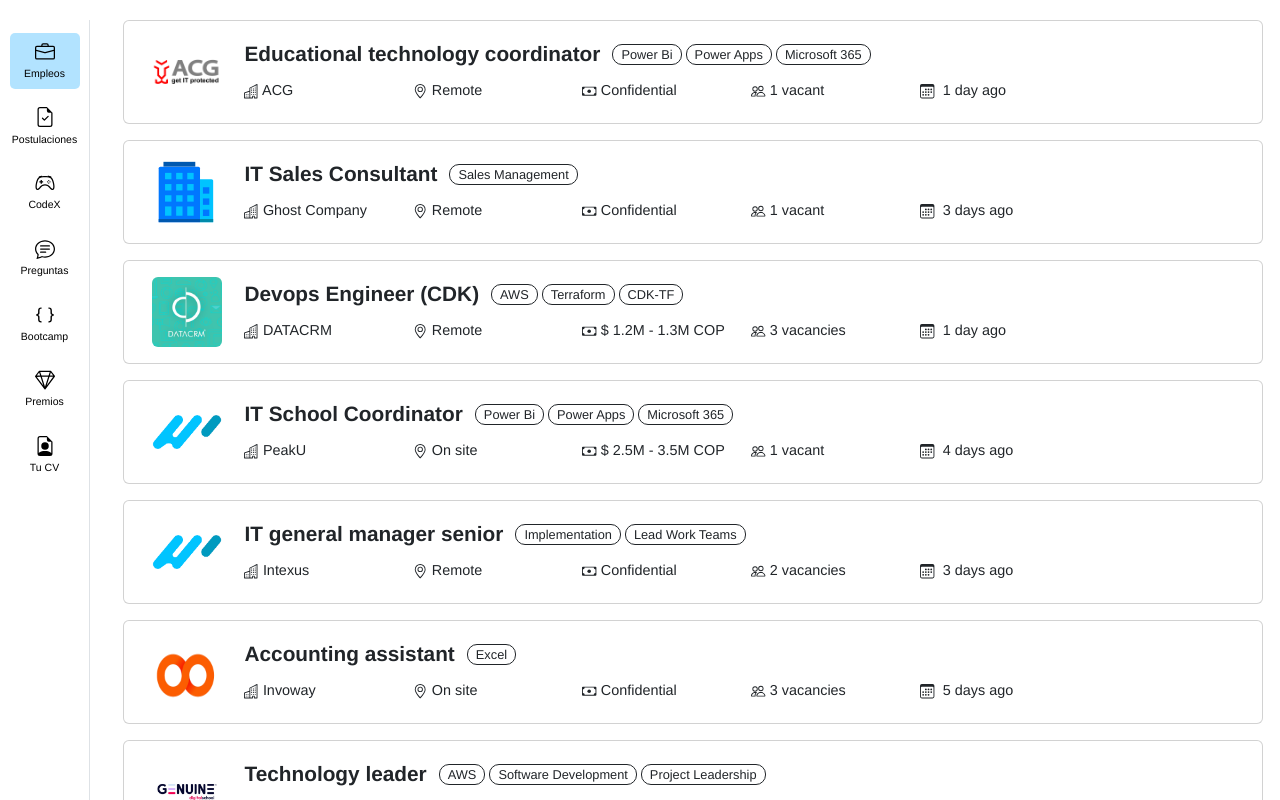
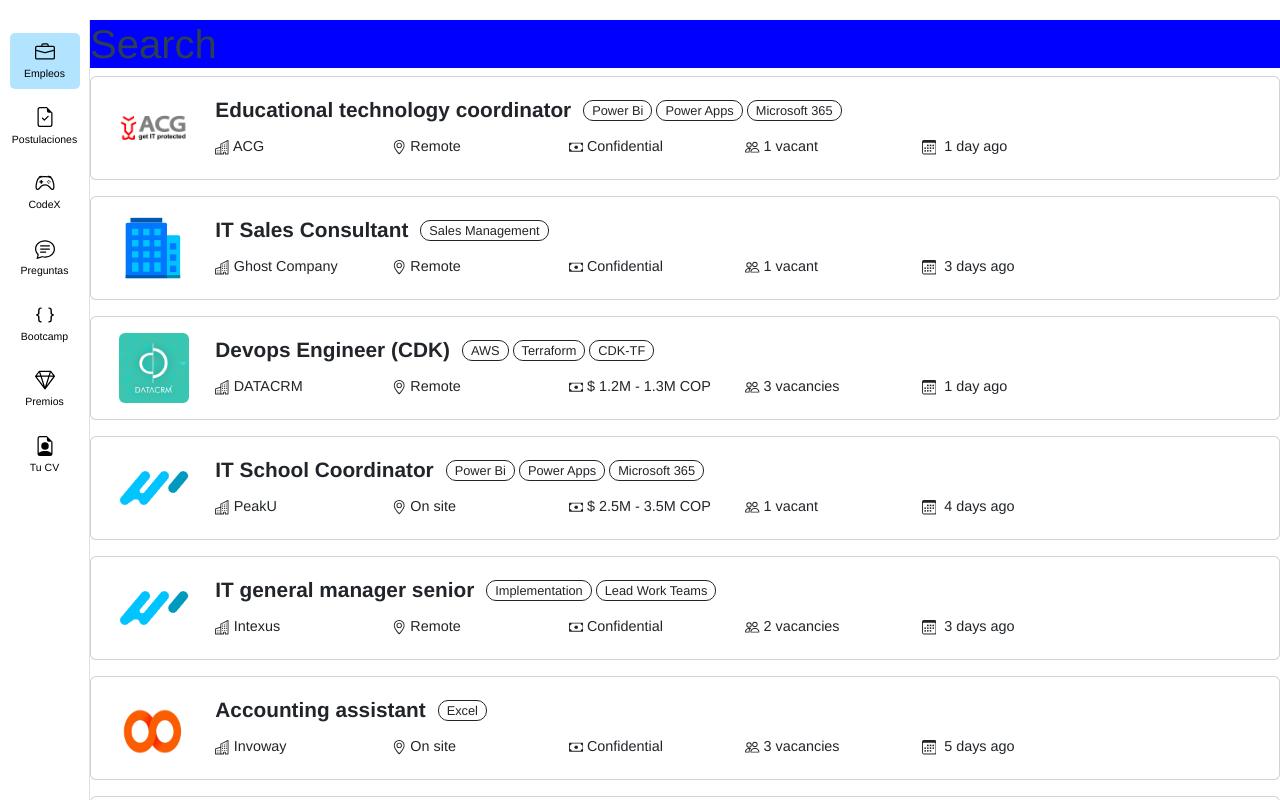
Before and after one commit to Juanflpz/Peakus-careers-page, a Vue app: page / in a window 1280 px wide. Shown: the top 800 px of the page. Built offline with nearby package versions, Linux system fonts and the light colour scheme.

Commit message:
sidenav and jobcards size correction

```diff
--- a/src/App.vue
+++ b/src/App.vue
@@ -3,10 +3,10 @@
     <!--<img alt="Vue logo" src="./assets/logo.png">-->
     <!--<HelloWorld msg="Hola pepito"/>-->
     <div class="row">
-      <div class="col-lg-1">
+      <div class="col-lg-auto" style="width:90px">
         <sideNav></sideNav>
       </div>
-      <div class="col-lg-11 flex-grow-1">
+      <div class="col-lg-11 flex-grow-1 p-0">
         <JobCards></JobCards>
       </div>
     </div>
--- a/src/components/JobCards.vue
+++ b/src/components/JobCards.vue
@@ -1,5 +1,9 @@
 <template>
-    <div class="container" style="width: 100%">
+    <div class="container-fluid p-0">
+        <div id="search" class="container-fluid m-0 p-0" style="background-color: blue;">
+            <h1>Search</h1>
+        </div>
+        <div class="jobCards container-fluid">
             <ul class="row job-item list-unstyled d-flex justify-content-center" style="" v-for="(job, index) in jobsList" :key="index">
                 <div class="card w-100 shadows">
                     <div class="card-body p-2 p-md-3">
@@ -74,6 +78,8 @@
                 </div>
             </ul>
         </div>
+    </div>
+
 </template>
 
 <script>
@@ -162,5 +168,11 @@ export default {
     .job-item:hover {
         background-color: blanchedalmond;
     }
+    .jobCards{
+        margin-left: auto!important;;
+        margin-right: auto!important;
+    }
+
+
 /* Estilos CSS */
 </style>
```
Lines whose indentation alone changed are shown as unchanged.
